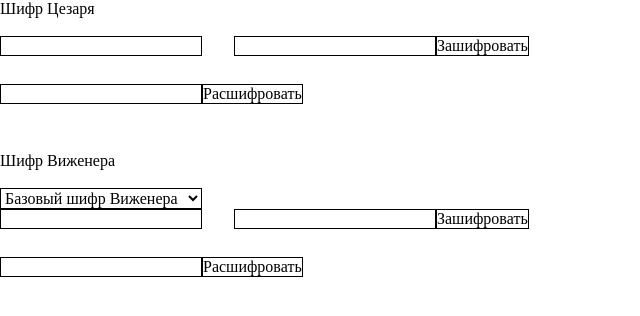
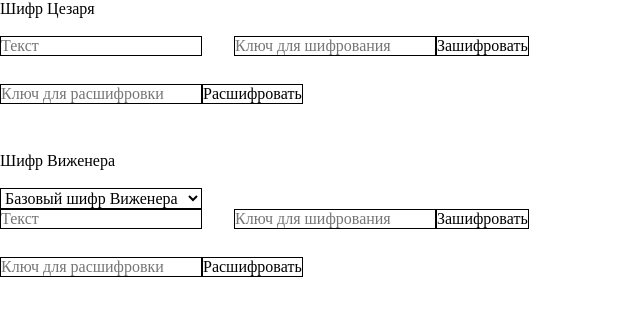
Before and after one commit to Olekkm/bzp.inf.sys, a React (Vite) app in the folder app/: page / in a window 1280 px wide. Shown: the top 316 px of the page, without its empty margins (0-640 px from the left). Built offline with nearby package versions, Linux system fonts and the light colour scheme.

Commit message:
dockerfiles added. minor visual improvements

```diff
--- a/app/src/components/CyphererTester.jsx
+++ b/app/src/components/CyphererTester.jsx
@@ -13,13 +13,16 @@ export default function CyphererTester({ cypherer, style, componentLabel, childr
             <br />
             {children == undefined ? undefined : cloneElement(children, { cypherer: cypherer })}
             <div style={{ minHeight: "3rem" }}>
-                <input type="text" style={{ border: "1px solid black" }} value={plainText} onChange={(e) => setPlainText(e.target.value)} />
-                <input type="text" style={{ border: "1px solid black", marginLeft: "2rem" }} value={keyword} onChange={(e) => setKeyword(e.target.value)} />
+                <input type="text" style={{ border: "1px solid black" }}
+                    placeholder="Текст" value={plainText} onChange={(e) => setPlainText(e.target.value)} />
+                <input type="text" style={{ border: "1px solid black", marginLeft: "2rem" }}
+                    placeholder="Ключ для шифрования" value={keyword} onChange={(e) => setKeyword(e.target.value)} />
                 <button style={{ border: "1px solid black" }} onClick={() => setCoded(cypherer.Encode(plainText, keyword))}>Зашифровать</button>
                 <p>{coded}</p>
             </div>
             <div>
-                <input type="text" style={{ border: "1px solid black" }} value={decodeKeyword} onChange={(e) => setDecodeKeyword(e.target.value)} />
+                <input type="text" style={{ border: "1px solid black" }}
+                    placeholder="Ключ для расшифровки" value={decodeKeyword} onChange={(e) => setDecodeKeyword(e.target.value)} />
                 <button style={{ border: "1px solid black" }} onClick={() => setDecoded(cypherer.Decode(coded, decodeKeyword))}>Расшифровать</button>
                 <p>{decoded}</p>
             </div>
```
Also changed, not shown: 2 other files (tests, documents, lock files or other folders).
